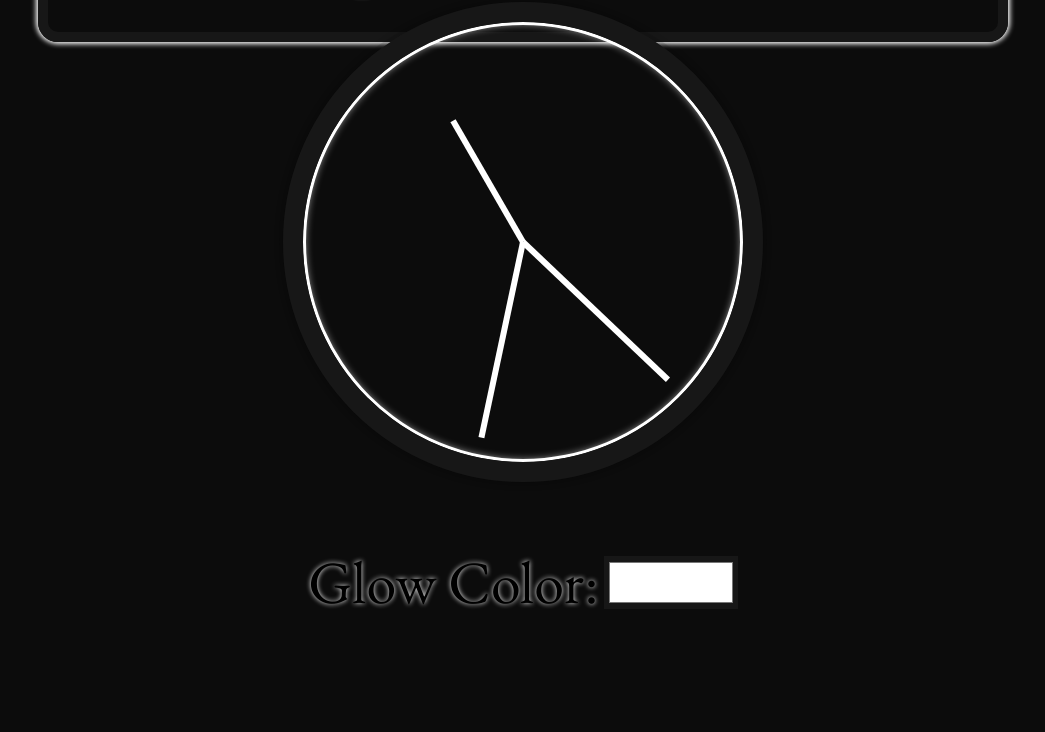
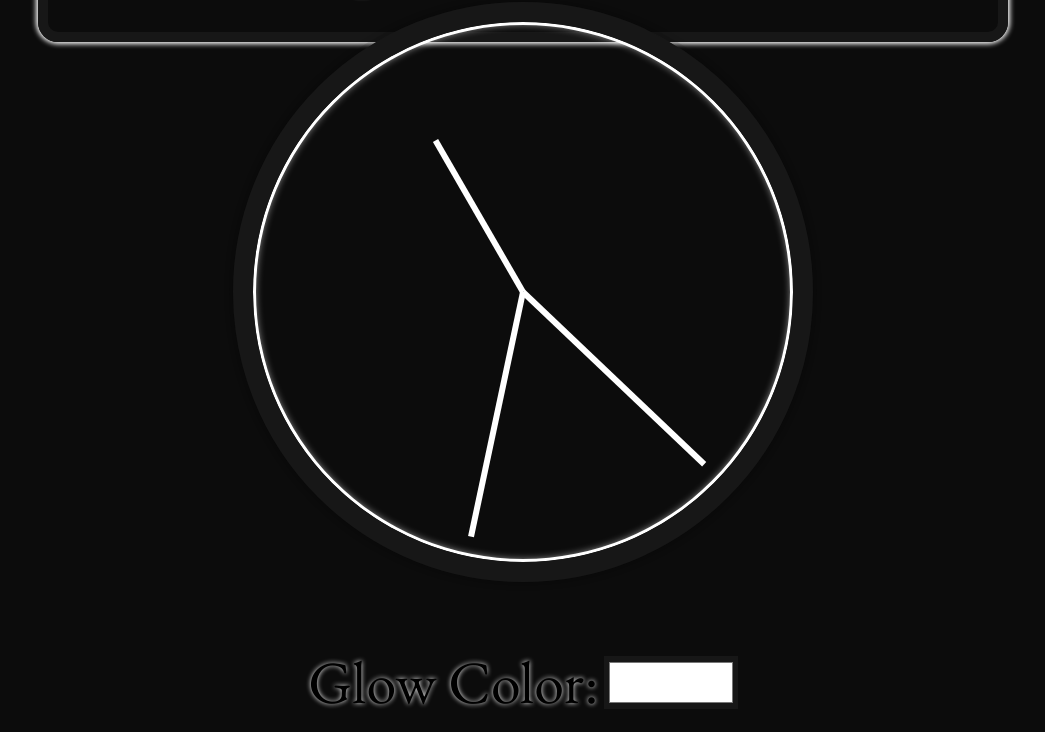
Before and after one commit to anth-dev/motivational-clock, a plain HTML site: page index.html in a window 1280 px wide. Shown: the part 178-910 px from the top of the page, without its empty margins (117-1162 px from the left). Before the commit the page ends 810 px from the top, so only its background shows below. Drawn offline with nearby package versions, Linux system fonts and the light colour scheme; a web font is replaced by a local one.

Commit message:
make clock bigger

```diff
--- a/style.css
+++ b/style.css
@@ -71,8 +71,8 @@ body {
 }
 
 .clock {
-    width: 40rem;
-    height: 40rem;
+    width: 50rem;
+    height: 50rem;
     border: 20px solid #171717;
     border-radius: 50%;
     margin: auto auto;
```
